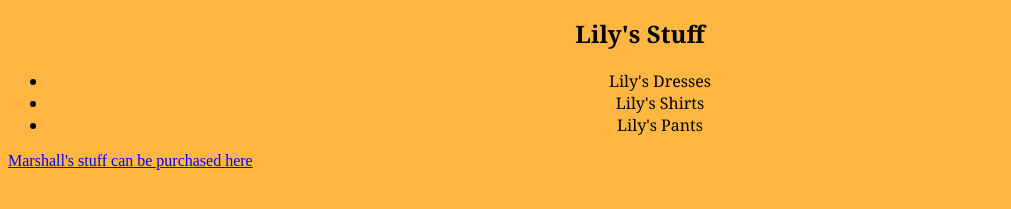
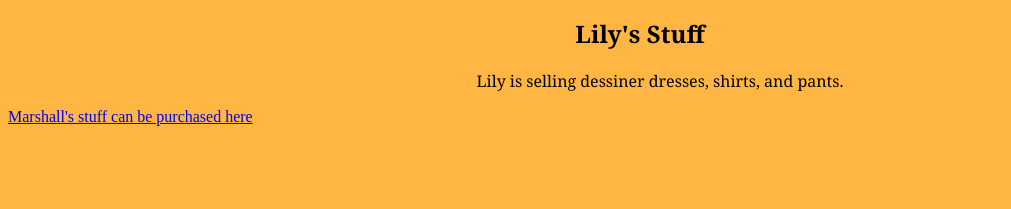
Before and after one commit to miserylovescompany24/HIMYM, a plain HTML site: page index.html in a window 1280 px wide. Shown: the part 587-796 px from the top of the page, without its empty margins (0-1011 px from the left). Drawn offline with Linux system fonts and the light colour scheme.

Commit message:
Update index.html

```diff
--- a/index.html
+++ b/index.html
@@ -9,9 +9,9 @@
 <p>Marshall and Lily are having financial issues and need your support.</p>
 <h2>Lily's Stuff </h2>
 <ul>
-<li>Lily's Dresses</li>
-<li>Lily's Shirts</li>
-<li>Lily's Pants</li>
+<p>
+Lily is selling dessiner dresses, shirts, and pants.
+</p>
 </ul>
 <a href="index2.html">Marshall's stuff can be purchased here</a>
 </body>
```
